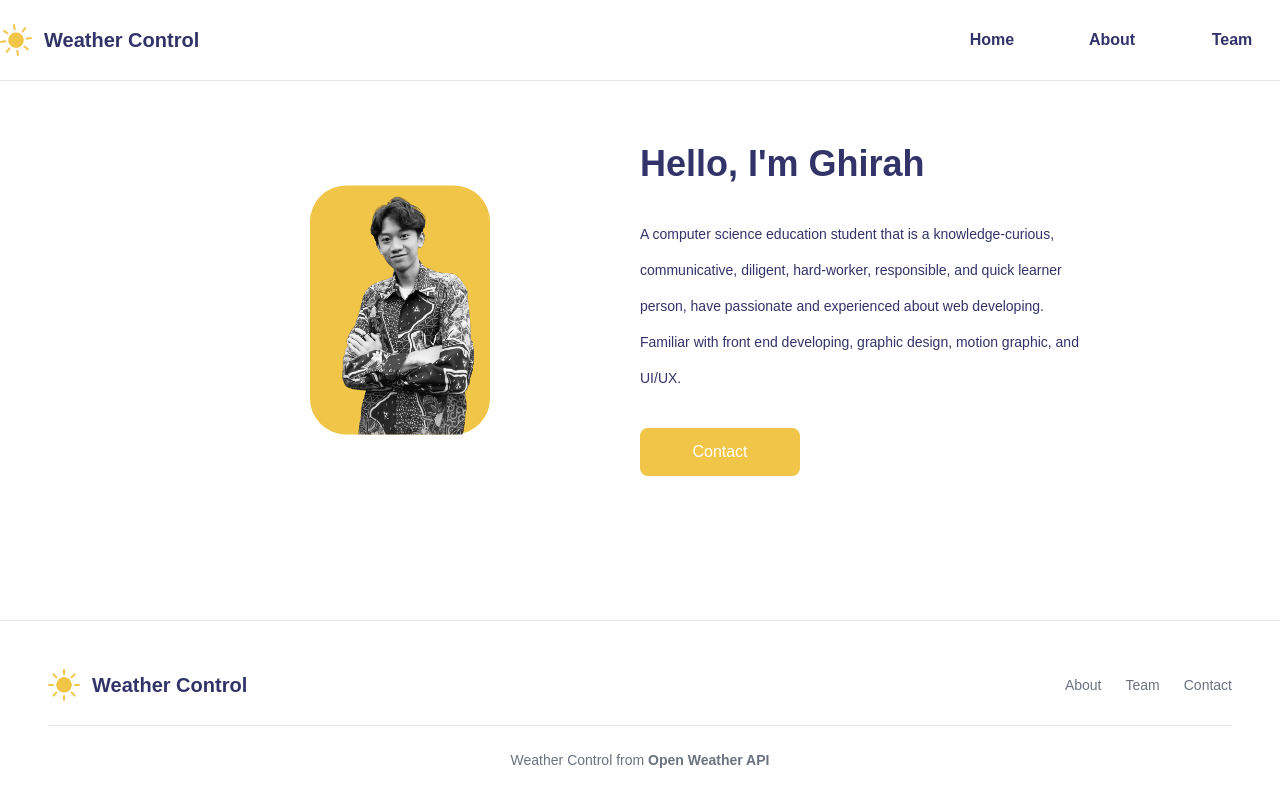
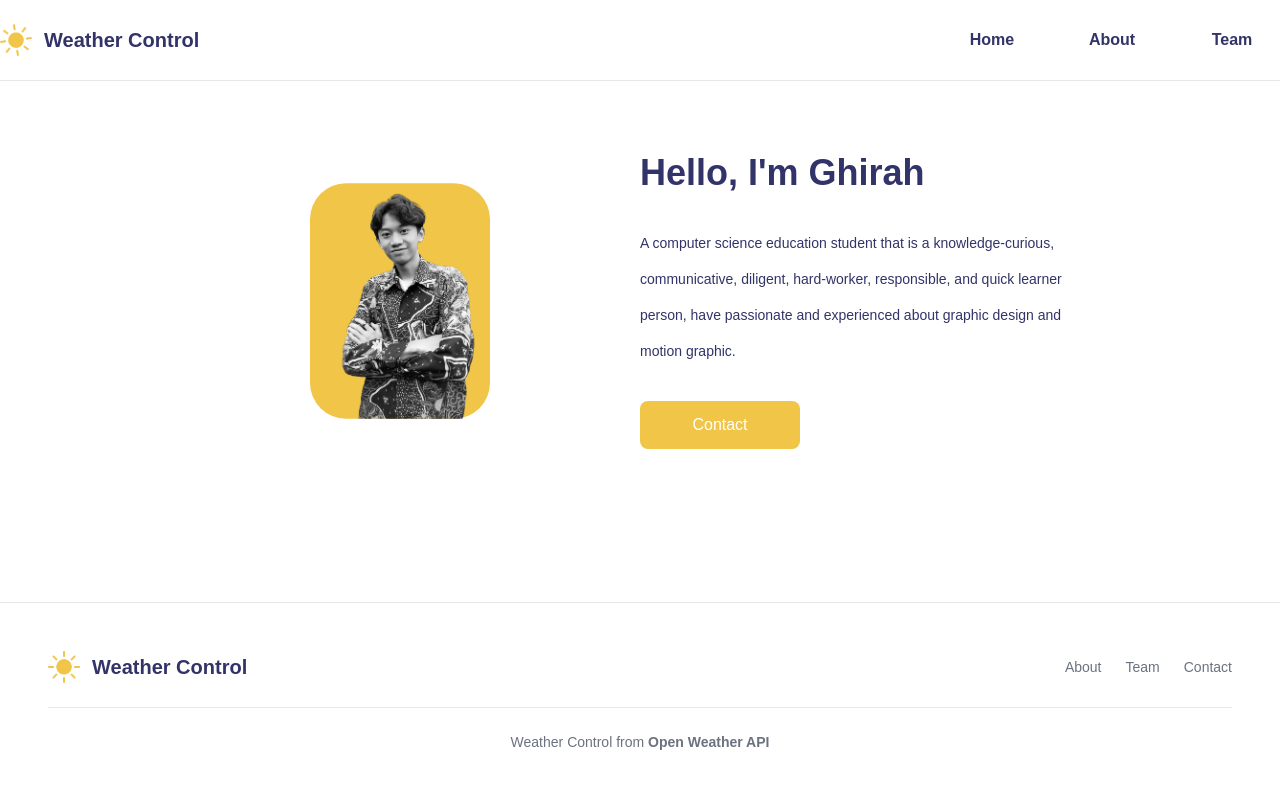
Before and after one commit to ghirahm/weather-app, a React (Create React App) app: page /team in a window 1280 px wide. Shown: the top 806 px of the page. Built offline with nearby package versions, Linux system fonts and the light colour scheme.

Commit message:
Weather Commit

```diff
--- a/src/components/Content.js
+++ b/src/components/Content.js
@@ -5,7 +5,7 @@ import { Link } from 'react-router-dom';
 
 const Content = () => {
   return (
-    <div className="lg:container w-full h-[640px] mt-48 lg:mt-12 flex justify-center items-center">
+    <div className="lg:container w-full h-fit mt-48 lg:mt-12 flex justify-center items-center">
         <div className="grid lg:grid-cols-2 justify-items-center w-10/12 lg:w-9/12 gap-10">
             <div className='order-1 px-6 mb-6 lg:mb-0'>
                 <h1 className="text-4xl font-black text-[#323368] text-center lg:text-left">Real-Time Weather</h1>
--- a/src/components/Team.js
+++ b/src/components/Team.js
@@ -46,9 +46,7 @@ const Team = () => {
           <p className="text-xs md:text-sm text-[#323368] text-justify md:text-left mt-8 leading-7 md:leading-9">
             A computer science education student that is a knowledge-curious,
             communicative, diligent, hard-worker, responsible, and quick learner
-            person, have passionate and experienced about web developing.
-            Familiar with front end developing, graphic design, motion graphic,
-            and UI/UX.
+            person, have passionate and experienced about graphic design and motion graphic.
           </p>
           <div className="w-full grid justify-items-center md:justify-items-start">
             <button className="text-base text-white bg-[#F0C548] rounded-lg w-[160px] p-3 transition-all hover:bg-[#323368] mt-8 hover:text-white">
--- a/src/components/VideoContent.js
+++ b/src/components/VideoContent.js
@@ -3,7 +3,7 @@ import { Link } from 'react-router-dom';
 
 const VideoContent = () => {
   return (
-    <div className="lg:container w-full h-[560px] lg:h-[640px] my-36 flex justify-center items-center">
+    <div className="lg:container w-full h-[560px] lg:h-[640px] my-12 flex justify-center items-center">
         <div className="grid lg:grid-cols-2 justify-items-center w-10/12 lg:w-9/12 gap-10">
             <div className='order-1 px-6 mb-6 lg:mb-0'>
                 <h1 className="text-3xl md:text-4xl font-black text-[#323368] text-center lg:text-left">Be Aware of<br/> Climate Change</h1>
```
